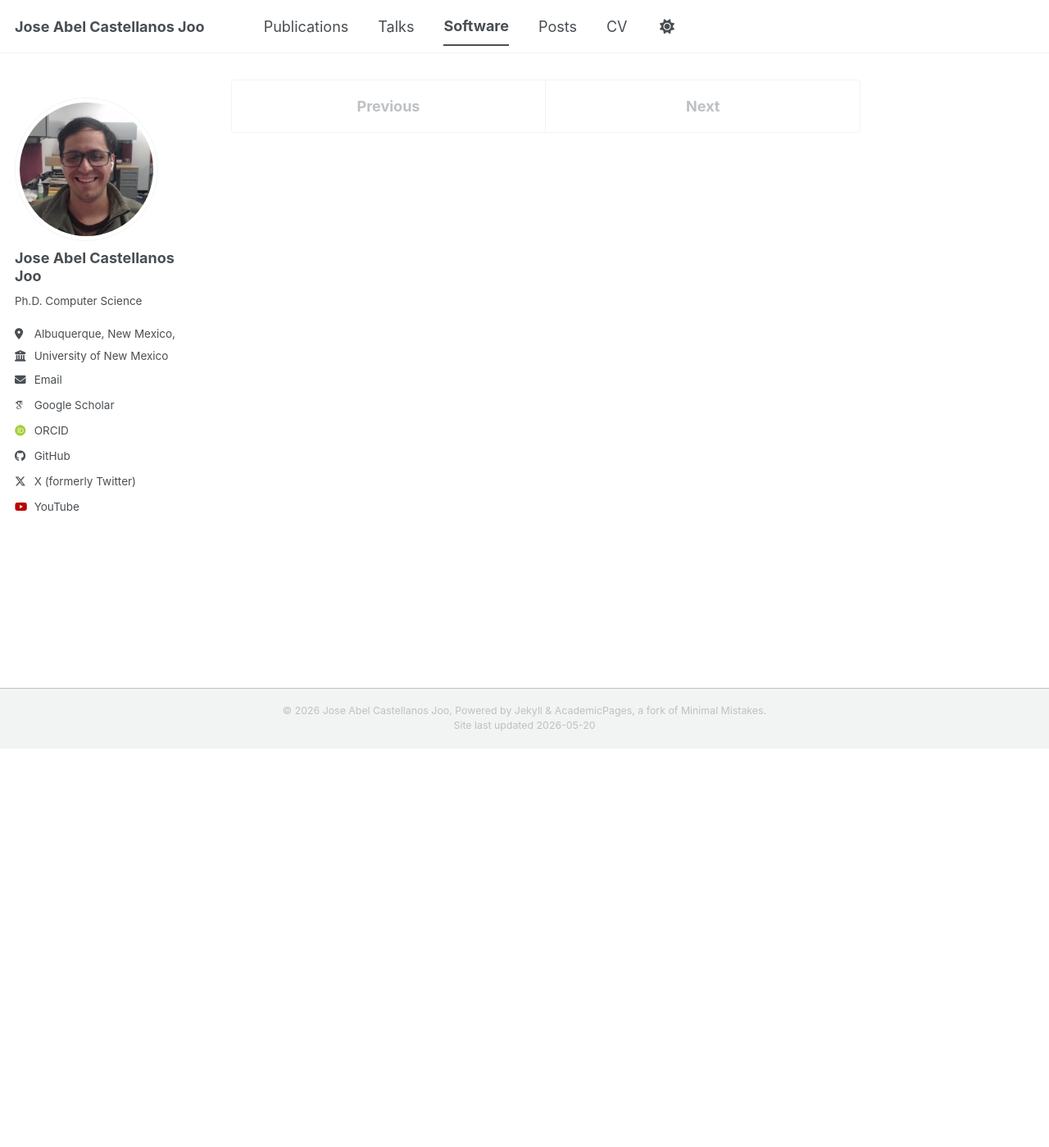
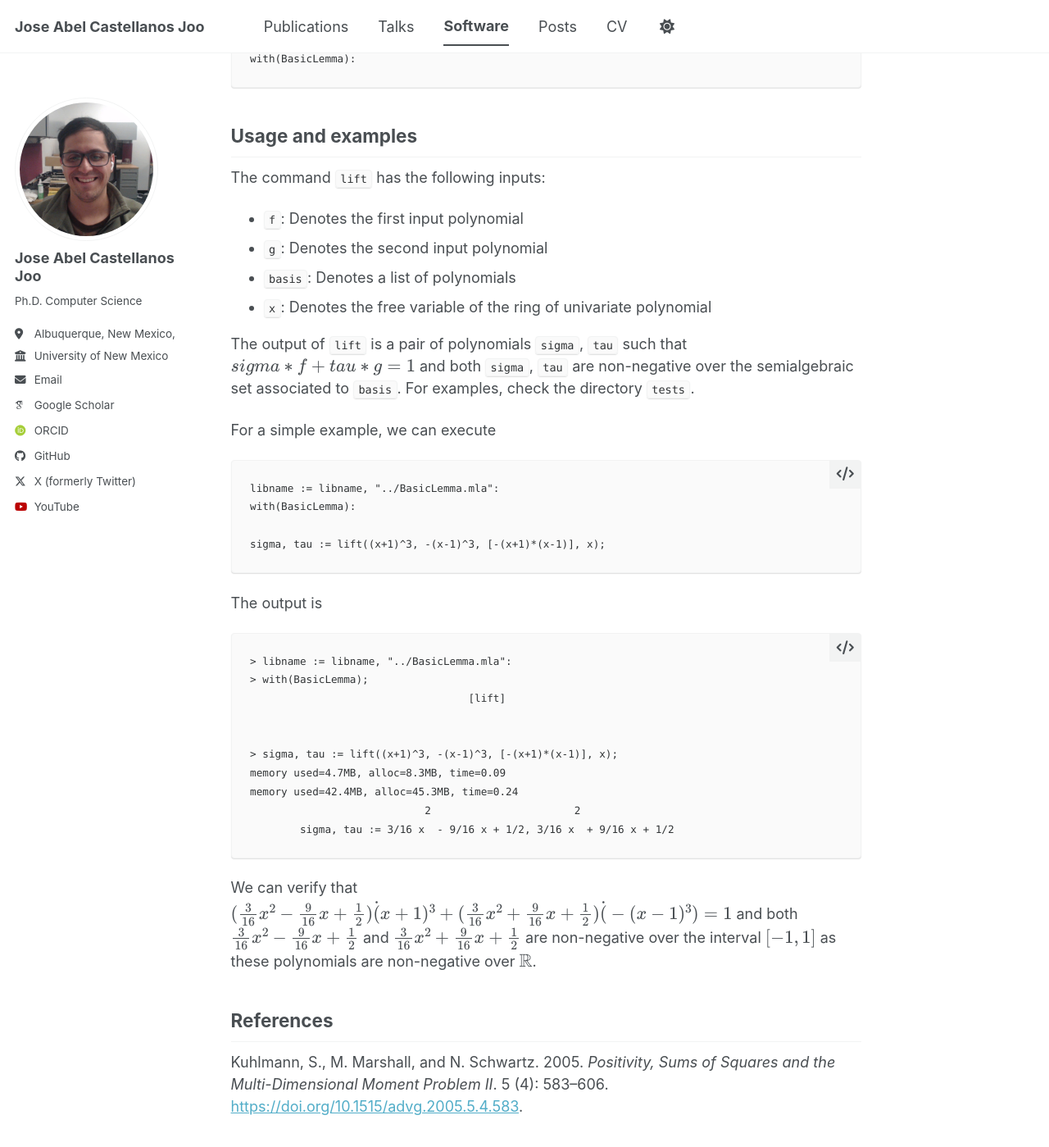
Before and after one commit to jcastellanosjoo/jcastellanosjoo.github.io, a Jekyll site: the page built from _software/basic-lemma.md, in a window 1280 px wide and 1400 px high, scrolled down 487 px. Shown: the whole window at 82% size. Built offline with Jekyll 4.4.1, drawn with Linux system fonts in a browser that asks for light colours; some web fonts are replaced; a script bundle is joined from its source files by our own code; library files that are not in the unit come from our copies; some of the changed text lies outside the part shown.

Commit message:
Add entries to the Software section.

```diff
--- a/_software/basic-lemma.md
+++ b/_software/basic-lemma.md
@@ -1,8 +1,10 @@
 ---
-title: "BasicLemmaCert"
-excerpt: "TODO [Code](https://github.com/typesAreSpaces/BasicLemmaCert)
+title: "BasicLemma"
+excerpt: "A maple package to compute Bezout-like polynomials for coprime
+and non-negative polynomials over compact semialgebraic sets.
+[Code](https://github.com/typesAreSpaces/BasicLemma)
 ![](/images/basic-lemma.png)"
-collection: portfolio
+collection: software
 tags:
 - Computer Algebra
 - Certificate Computation
@@ -11,6 +13,64 @@ order: 6
 ---
 
 The code is available
-[here](https://github.com/typesAreSpaces/BasicLemmaCert)
+[here](https://github.com/typesAreSpaces/BasicLemma)
 
-TODO
+The package `BasicLemma` implements the algorithm in Lemma 2.1 from
+(Kuhlmann et al. 2005).
+
+## Installation
+
+Use the `make` command at the root of the project to produce the maple
+library file `BasicLemma.mla`. Then, load the `BasicLemma` package by
+adding the following two lines at the beginning of your maple file:
+
+    libname := libname, "<PATH-TO-BasicLemma>/BasicLemma.mla":
+    with(BasicLemma):
+
+## Usage and examples
+
+The command `lift` has the following inputs:
+
+- `f`: Denotes the first input polynomial
+- `g`: Denotes the second input polynomial
+- `basis`: Denotes a list of polynomials
+- `x`: Denotes the free variable of the ring of univariate polynomial
+
+The output of `lift` is a pair of polynomials `sigma`, `tau` such that
+$$sigma * f + tau * g = 1$$ and both `sigma`, `tau` are non-negative
+over
+the semialgebraic set associated to `basis`. For examples, check the
+directory `tests`.
+
+For a simple example, we can execute
+
+    libname := libname, "../BasicLemma.mla":
+    with(BasicLemma):
+
+    sigma, tau := lift((x+1)^3, -(x-1)^3, [-(x+1)*(x-1)], x);
+
+The output is
+
+    > libname := libname, "../BasicLemma.mla":
+    > with(BasicLemma);
+                                       [lift]
+
+
+    > sigma, tau := lift((x+1)^3, -(x-1)^3, [-(x+1)*(x-1)], x);
+    memory used=4.7MB, alloc=8.3MB, time=0.09
+    memory used=42.4MB, alloc=45.3MB, time=0.24
+                                2                       2
+            sigma, tau := 3/16 x  - 9/16 x + 1/2, 3/16 x  + 9/16 x + 1/2
+
+We can verify that
+$$(\frac{3}{16}x^2 - \frac{9}{16}x + \frac{1}{2}) \dot (x + 1)^3 + (\frac{3}{16}x^2 + \frac{9}{16}x + \frac{1}{2}) \dot (-(x - 1)^3) = 1 $$
+and both $$\frac{3}{16}x^2 - \frac{9}{16}x + \frac{1}{2}$$ and
+$$\frac{3}{16}x^2 + \frac{9}{16}x + \frac{1}{2}$$ are non-negative over
+the interval
+$$[-1, 1]$$ as these polynomials are non-negative over $$\mathbb{R}$$.
+
+## References
+
+Kuhlmann, S., M. Marshall, and N. Schwartz. 2005. *Positivity, Sums of
+Squares and the Multi-Dimensional Moment Problem II*. 5 (4): 583--606.
+<https://doi.org/10.1515/advg.2005.5.4.583>.
```
Also changed, not shown: _software/axdinterpolator.md (+1 -1 lines), _software/bosque-transpiler-fstar.md (+1 -1 lines), _software/eufinterpolator.md (+1 -1 lines), _software/haskell-grader.md (+1 -1 lines), _software/satqmcert.md (added, +71 -0 lines), _software/strictly-positive-cert.md (+59 -3 lines), images/sat-qm-cert.png (added), 8 other files.
